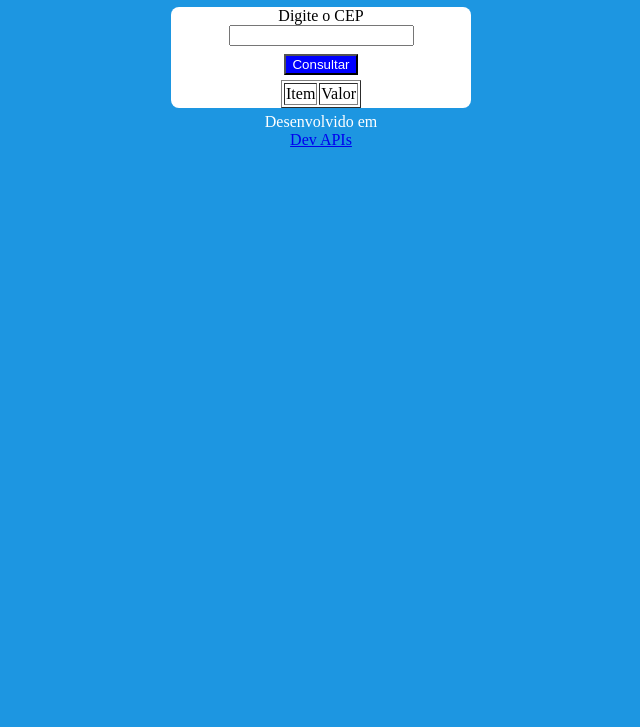
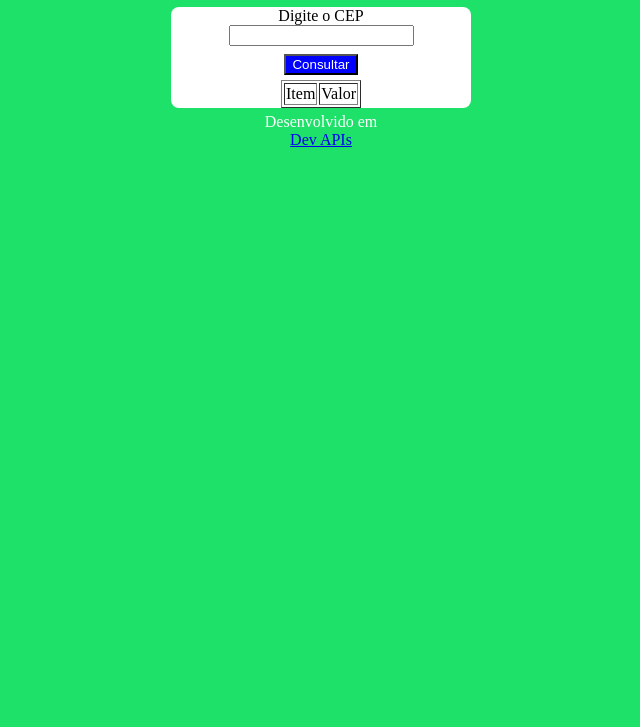
Before and after one commit to pedro-borges-ftc/DevApis, a plain HTML site: page Aula09/cep.html in a window 1280 px wide. Shown: the part 73-800 px from the top of the page, without its empty margins (319-959 px from the left). Drawn offline with Linux system fonts and the light colour scheme.

Commit message:
pre-aula09

```diff
--- a/Aula09/cep.css
+++ b/Aula09/cep.css
@@ -1,5 +1,5 @@
 body{
-    background-color: rgb(29, 150, 225);
+    background-color: rgb(29, 225, 104);
     color: white;
 }
 section{
```
